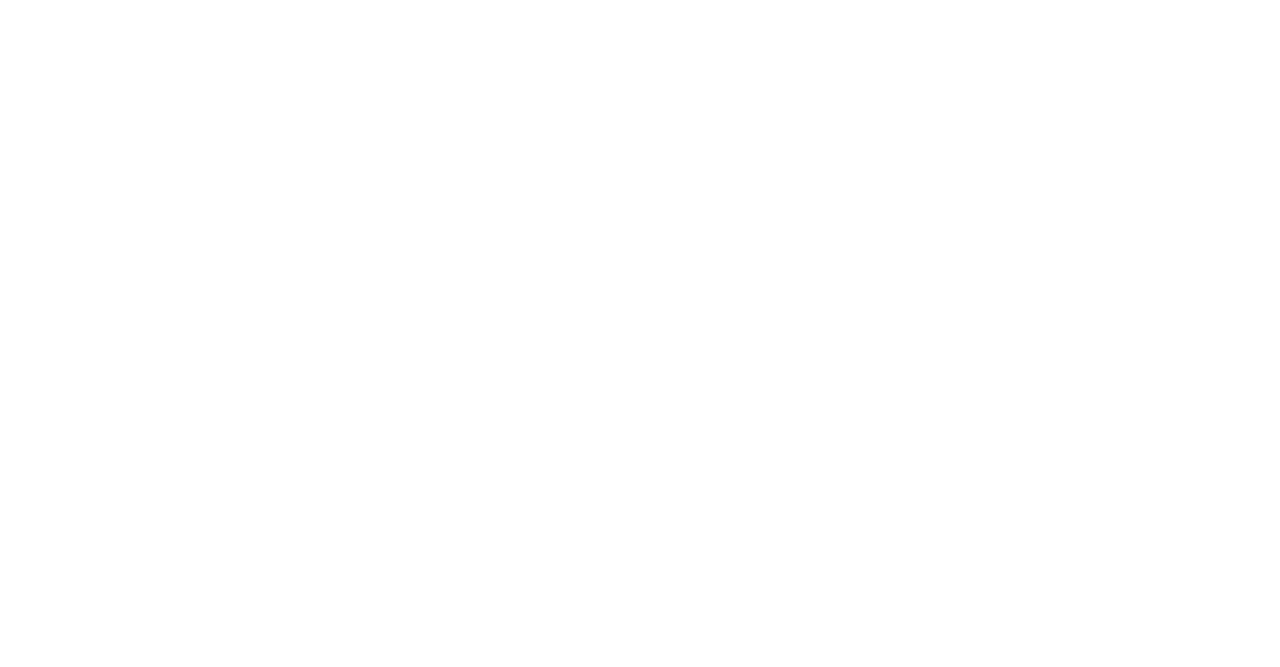
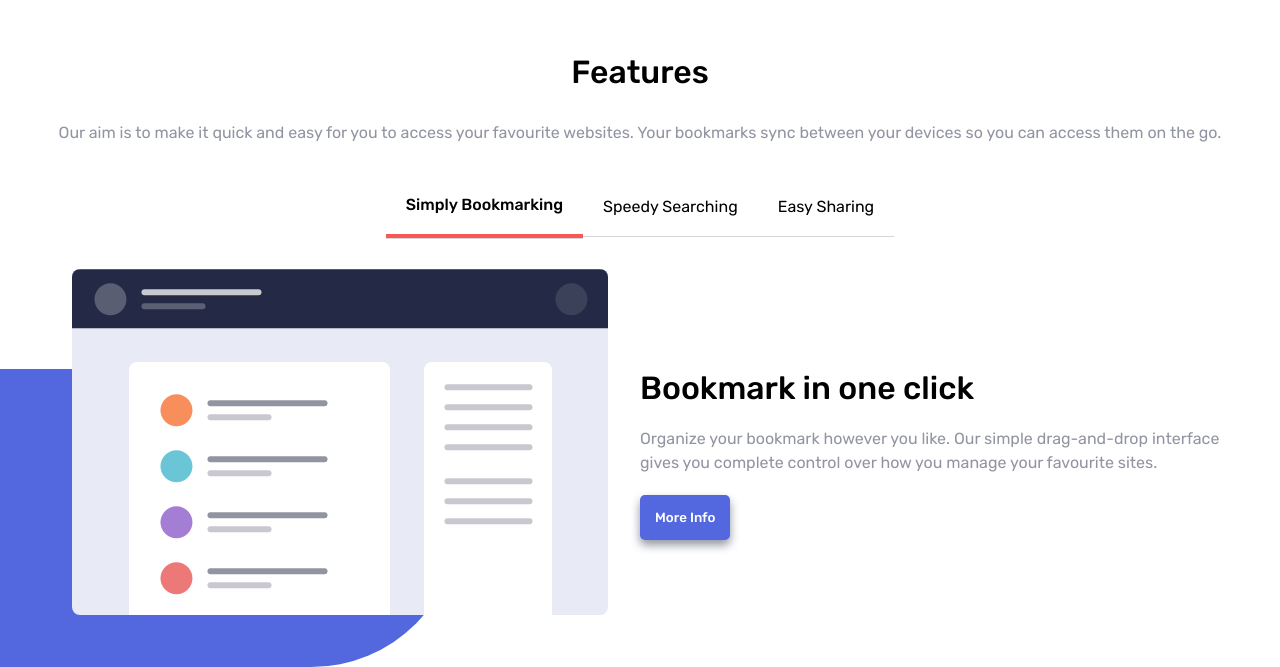
Before and after one commit to BradleyLegge/bookmark-landing-page-fem-react, a React (Vite) app: page / in a window 1280 px wide. Shown: the part 749-1416 px from the top of the page. Before the commit the page ends 800 px from the top, so only its background shows below. Built offline with nearby package versions, Linux system fonts and the light colour scheme.

Commit message:
Added Json data, created Features component, styled and built out Features Component

```diff
--- a/src/App.jsx
+++ b/src/App.jsx
@@ -1,12 +1,14 @@
 import React from "react";
 import Header from "./Components/Header";
 import Intro from "./Components/Intro";
+import Features from "./Components/Features";
 
 const App = () => {
   return (
     <div className="app-hero">
       <Header />
       <Intro />
+      <Features />
     </div>
   );
 };
--- /dev/null
+++ b/src/Components/Features.jsx
@@ -0,0 +1,52 @@
+import React from "react";
+import { useState } from "react";
+import dataJson from "../data.json";
+
+const Features = () => {
+  const [data, setData] = useState(dataJson);
+  const [value, setValue] = useState(0);
+
+  const { title, image, para, button } = data[value];
+
+  return (
+    <section className="features-hero">
+      <h2>Features</h2>
+      <p className="para">
+        Our aim is to make it quick and easy for you to access your favourite
+        websites. Your bookmarks sync between your devices so you can access
+        them on the go.
+      </p>
+      <div className="tab-section">
+        {data.map((tab, index) => (
+          <div key={tab.id} className="tab-item">
+            <button
+              onClick={() => setValue(index)}
+              className={`${
+                value === index ? "tab-item-btn-active" : "tab-item-btn"
+              }`}
+            >
+              {tab.name}
+            </button>
+          </div>
+        ))}
+      </div>
+      <article className="features-bot-section">
+        <div className="image-section top-part">
+          <img
+            className="feature-image"
+            src={image}
+            alt="Image of computer screen"
+          />
+          <div className="background-image"></div>
+        </div>
+        <div className="features-bot-part bot-part">
+          <h2 className="bookmark-one-click">{title}</h2>
+          <p className="para">{para}</p>
+          <button className="btn">{button}</button>
+        </div>
+      </article>
+    </section>
+  );
+};
+
+export default Features;
--- /dev/null
+++ b/src/data.json
@@ -0,0 +1,26 @@
+[
+    {
+      "id": 1,
+      "name": "Simply Bookmarking",
+      "title": "Bookmark in one click",
+      "image": "src/images/illustration-features-tab-1.svg",
+      "para": "Organize your bookmark however you like. Our simple drag-and-drop interface gives you complete control over how you manage your favourite sites.",
+      "button": "More Info"
+    },
+    {
+      "id": 2,
+      "name": "Speedy Searching",
+      "title": "Intelligent search",
+      "image": "src/images/illustration-features-tab-2.svg",
+      "para": "Our powerful search feature will help you find saved sites in no time at all. No need to trawl through all of your bookmarks.",
+      "button": "More Info"
+    },
+    {
+      "id": 3,
+      "name": "Easy Sharing",
+      "title": "Share your bookmarks",
+      "image": "src/images/illustration-features-tab-3.svg",
+      "para": "Easily share your bookmarks and collections with others. Create a shareable link that you can send at the click of a button",
+      "button": "More Info"
+    }
+  ]
--- a/src/index.css
+++ b/src/index.css
@@ -13,6 +13,7 @@
     /* Neutral Colors */
     --grayish-blue: hsl(229, 8%, 60%);
     --grayish-blue-bg: hsl(229, 8%, 95%);
+    --grayish-blue-line: hsl(229, 8%, 85%);
     --very-dark-blue: hsl(229, 31%, 21%);
     --very-dark-blue-ham: hsl(229, 31%, 21%, .8);
 
@@ -23,6 +24,16 @@
 
 body{
     overflow-x: hidden;
+}
+
+h1{
+    font-size: 36px;
+    font-weight: var(--font-weight-500);
+}
+
+h2{
+    font-size: 32px;
+    font-weight: var(--font-weight-500);
 }
 
 .para{
@@ -49,6 +60,16 @@
 
 .line{
     border-top: 1px solid var(--grayish-blue);
+}
+
+.hamb-features-line{
+    border-top: 1px solid var(--grayish-blue-line);
+    width: 100%;
+}
+
+.features-line{
+    border-top: 1px solid var(--grayish-blue-line);
+    width: 50%;
 }
 
 .links{
@@ -179,13 +200,13 @@
 /* Intro Component */
 
 .intro-hero{
-    padding: 20px;
+    padding: 40px;
     display: flex;
     flex-direction: column;
     align-items: center;
 }
 
-.intro-image{
+.intro-image, .feature-image{
     max-width: 100%;
 }
 
@@ -213,11 +234,6 @@
     gap: 20px;
 }
 
-h1{
-    font-size: 36px;
-    font-weight: var(--font-weight-500);
-}
-
 .btn-group{
     display: flex;
     gap: 20px;
@@ -234,8 +250,77 @@
     background-color: white;
 }
 
+/* Features Component */
+
+.features-hero{
+    margin-top: 100px;
+    padding: 40px;
+    display: flex;
+    flex-direction: column;
+    text-align: center;
+    gap: 30px;
+}
+
+.background-image{
+    position: absolute;
+    z-index: -9999;
+    top: 100px;
+    left: -50%;
+    border-radius: 0 500px 500px 0;
+    min-height: 85%;
+    min-width: 120%;
+    background-color: var(--soft-blue);
+}
+
+.features-bot-part{
+    margin-top: 100px;
+    display: flex;
+    flex-direction: column;
+    gap: 20px;
+}
+
+.tab-section{
+    display: flex;
+    flex-direction: column;
+}
+
+.tab-item{
+    border-top: 1px solid var(--grayish-blue-line);
+}
+
+.tab-item:last-child{
+    border-bottom: 1px solid var(--grayish-blue-line);
+}
+
+.tab-item-btn{
+    cursor: pointer;
+    border: none;
+    background: none;
+    font-size: 16px;
+    padding: 20px;
+}
+
+.tab-item-btn:hover{
+    color: var(--soft-red);
+}
+
+.tab-item-btn-active{
+    cursor: pointer;
+    border: none;
+    background: none;
+    font-size: 16px;
+    font-weight: var(--font-weight-500);
+    padding: 20px;
+    border-bottom: 4px solid var(--soft-red);
+}
+
 @media only screen and (min-width: 768px)
 {
+    .bot-part{
+        align-items: start;
+        text-align: start;
+    }
+
     /* Header Component */
 
     .nav-list{
@@ -293,4 +378,27 @@
     .intro-image{
         width: 100%;
     }
+
+    /* Features Component */
+
+    .features-hero{
+        align-items: center;
+    }
+
+    .tab-section{
+        flex-direction: row;
+        align-items: center;
+        text-align: center;
+    }
+
+    .tab-item{
+        border-top: none;
+        border-bottom: 1px solid var(--grayish-blue-line);
+    }
+
+    .features-bot-section{
+        display: flex;
+        flex-direction: row;
+    }
+
 }
```
